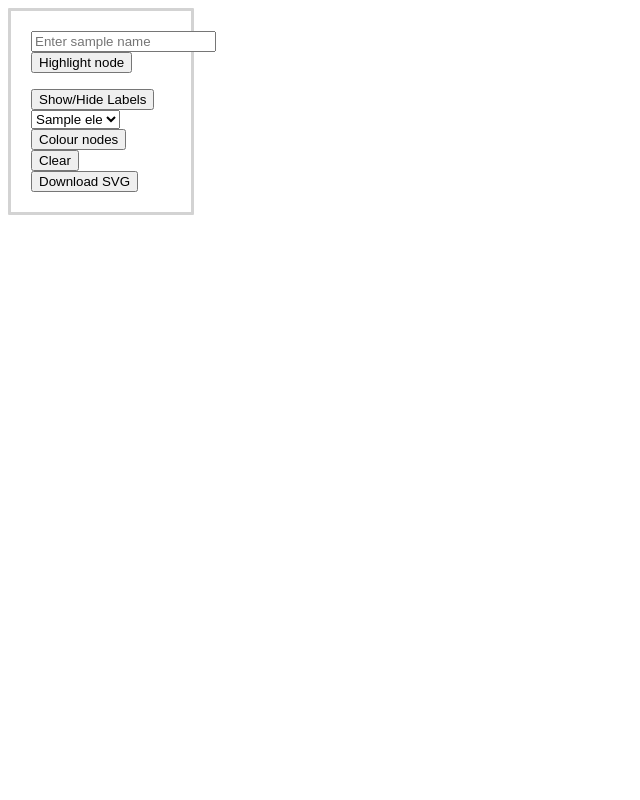
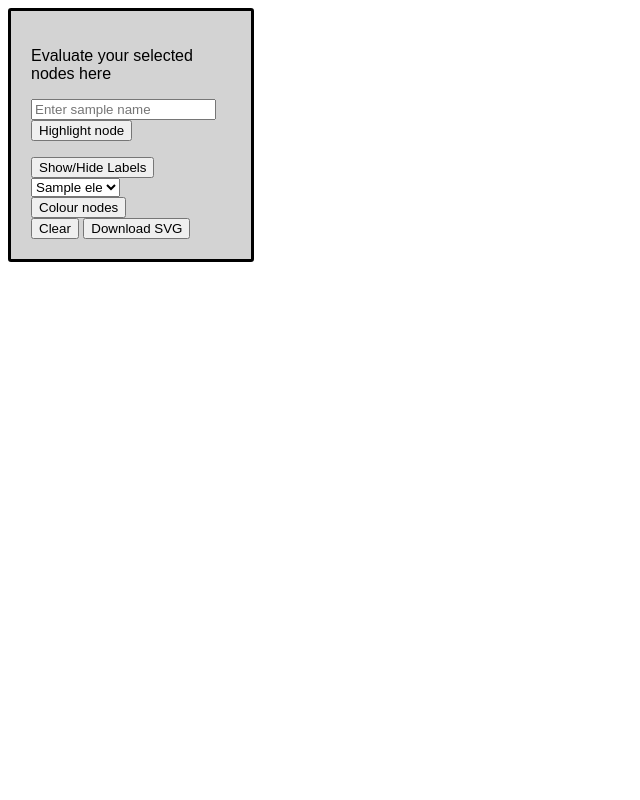
Before and after one commit to JD2112/docker-sc2reporter, a Flask app: template sc2reporter/report/templates/tree.html in a window 1280 px wide. Shown: the whole page, without its empty margins (0-640 px from the left). Run offline with Flask 2, Linux system fonts and the light colour scheme; the template is opened without the code that fills it: most values are stand-ins (such as "Sample title", 1, 10 or a date in 2020); some libraries are stand-ins or nearby versions.

Commit message:
So much prettier

```diff
--- a/sc2reporter/report/static/treeStyle.css
+++ b/sc2reporter/report/static/treeStyle.css
@@ -9,11 +9,13 @@
   position: absolute;
   padding:20px;
   border:solid;
-  border-radius: 1px;
-  border-color:lightgray;
-  width:140px;
+  border-radius: 3px;
+  border-color:black;
+  width:200px;
   display: inline-block;
   z-index: 1;
+  background-color: lightgray;
+  font-family: Sans-serif;
 }
 
 .first-ele{
--- a/sc2reporter/report/templates/tree.html
+++ b/sc2reporter/report/templates/tree.html
@@ -9,6 +9,7 @@
 
 
 <div id="sidebar">
+<p>Evaluate your selected nodes here</p>
 <form class="pure-form">
         <input type="text" id="searchNode" placeholder="Enter sample name">
         <button id="submitNode">Highlight node</button>
```
